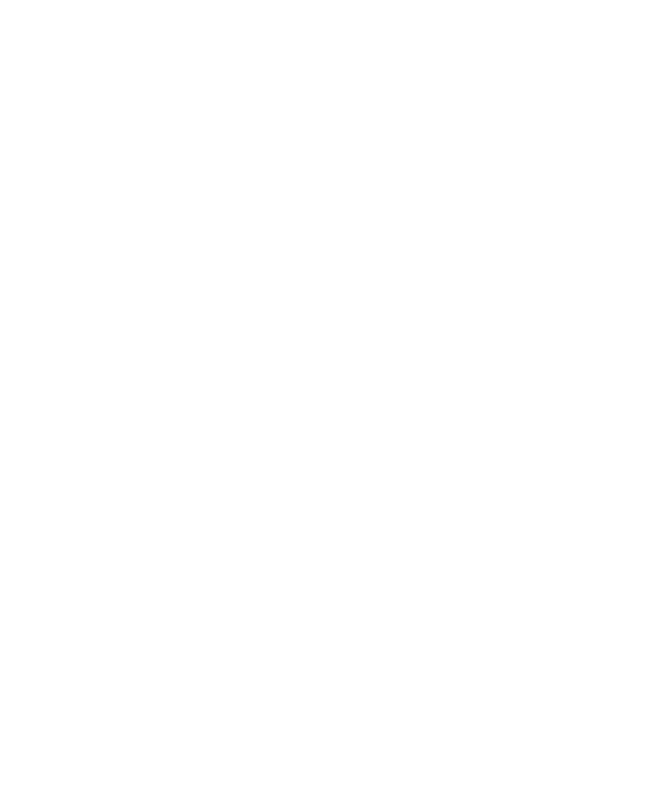
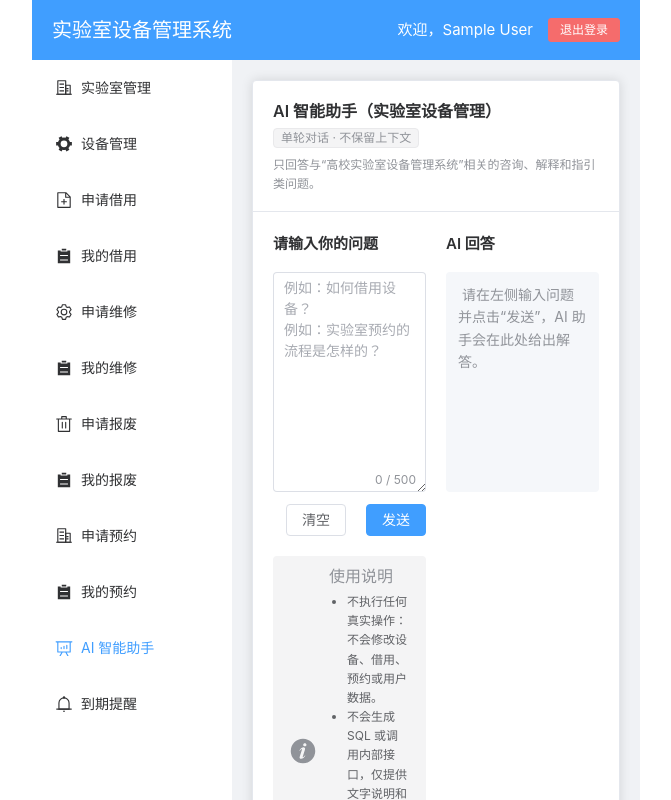
Before and after one commit to liellaaaaa/LabEqManager, a Vue app in the folder frontend/: page /ai in a window 1280 px wide. Before the commit this address had no page. Shown: the top 800 px of the page, without its empty margins (0-671 px from the left). Built offline with nearby package versions, Linux system fonts and the light colour scheme; no server answers; sample sign-in values are in the browser's storage; the HTML template or start-up script is replaced by a standard one.

Commit message:
feat : 前端实现Ai对话模块

```diff
--- /dev/null
+++ b/frontend/src/api/ai.ts
@@ -0,0 +1,23 @@
+import request from '@/utils/request'
+import type { ApiResponse } from '@/utils/request'
+
+// AI 助手请求参数
+export interface AiChatRequest {
+  message: string
+}
+
+// AI 助手响应数据
+export interface AiChatResponse {
+  answer: string
+  /**
+   * 回答来源：knowledge（知识库）或 api（通义千问API）
+   */
+  source: 'knowledge' | 'api' | string
+}
+
+// 调用后端 AI 助手接口（单轮对话）
+export const chatWithAi = async (message: string): Promise<ApiResponse<AiChatResponse>> => {
+  const payload: AiChatRequest = { message }
+  const response = await request.post<ApiResponse<AiChatResponse>>('/ai/chat', payload)
+  return response.data
+}
--- a/frontend/src/router/index.ts
+++ b/frontend/src/router/index.ts
@@ -114,6 +114,12 @@
           component: () => import('../views/ReminderView.vue'),
           meta: { requiresAuth: true },
         },
+        {
+          path: '/ai',
+          name: 'aiAssistant',
+          component: () => import('../views/AiAssistantView.vue'),
+          meta: { requiresAuth: true },
+        },
       ],
     },
     {
--- /dev/null
+++ b/frontend/src/views/AiAssistantView.vue
@@ -0,0 +1,207 @@
+<script setup lang="ts">
+import { ref } from 'vue'
+import { ElMessage } from 'element-plus'
+import { chatWithAi, type AiChatResponse } from '@/api/ai'
+
+const userInput = ref('')
+const loading = ref(false)
+const answer = ref<string | null>(null)
+const source = ref<'knowledge' | 'api' | string | null>(null)
+
+// 单轮对话：每次只根据当前输入请求一次，不保留上下文
+const handleAsk = async () => {
+  const content = userInput.value.trim()
+  if (!content) {
+    ElMessage.warning('请输入要咨询的问题')
+    return
+  }
+
+  loading.value = true
+  answer.value = null
+  source.value = null
+
+  try {
+    const res = await chatWithAi(content)
+    const data = res.data as AiChatResponse | null
+    if (data) {
+      answer.value = data.answer
+      source.value = data.source
+    } else {
+      answer.value = '未获取到有效回答，请稍后重试。'
+      source.value = null
+    }
+  } catch (error) {
+    console.error('调用 AI 助手失败', error)
+    answer.value = '调用 AI 助手失败，请稍后重试。'
+    source.value = null
+  } finally {
+    loading.value = false
+  }
+}
+
+const clearAll = () => {
+  userInput.value = ''
+  answer.value = null
+  source.value = null
+}
+</script>
+
+<template>
+  <div class="ai-assistant-container">
+    <el-card class="ai-card">
+      <template #header>
+        <div class="ai-header">
+          <div>
+            <span class="title">AI 智能助手（实验室设备管理）</span>
+            <el-tag type="info" size="small" class="tag">单轮对话 · 不保留上下文</el-tag>
+          </div>
+          <div class="tips">
+            <span>只回答与“高校实验室设备管理系统”相关的咨询、解释和指引类问题。</span>
+          </div>
+        </div>
+      </template>
+
+      <el-row :gutter="20">
+        <el-col :span="12">
+          <div class="panel">
+            <div class="panel-title">请输入你的问题</div>
+            <el-input
+              v-model="userInput"
+              type="textarea"
+              :rows="10"
+              maxlength="500"
+              show-word-limit
+              placeholder="例如：如何借用设备？&#10;例如：实验室预约的流程是怎样的？"
+            />
+            <div class="actions">
+              <el-button @click="clearAll">清空</el-button>
+              <el-button type="primary" :loading="loading" @click="handleAsk">发送</el-button>
+            </div>
+
+            <el-alert
+              class="rules"
+              type="info"
+              show-icon
+              :closable="false"
+              title="使用说明"
+            >
+              <ul>
+                <li>不执行任何真实操作：不会修改设备、借用、预约或用户数据。</li>
+                <li>不会生成 SQL 或调用内部接口，仅提供文字说明和流程指引。</li>
+                <li>对于与系统无关的内容（如政治、娱乐、生活问答等）将拒绝回答。</li>
+              </ul>
+            </el-alert>
+          </div>
+        </el-col>
+
+        <el-col :span="12">
+          <div class="panel">
+            <div class="panel-title">
+              AI 回答
+              <el-tag v-if="source" size="small" :type="source === 'knowledge' ? 'success' : 'warning'">
+                {{ source === 'knowledge' ? '知识库' : source === 'api' ? '通义千问' : source }}
+              </el-tag>
+            </div>
+            <div class="answer" v-loading="loading">
+              <template v-if="answer">
+                <pre>{{ answer }}</pre>
+              </template>
+              <template v-else>
+                <div class="placeholder">
+                  请在左侧输入问题并点击“发送”，AI 助手会在此处给出解答。
+                </div>
+              </template>
+            </div>
+          </div>
+        </el-col>
+      </el-row>
+    </el-card>
+  </div>
+</template>
+
+<style scoped>
+.ai-assistant-container {
+  padding: 0;
+}
+
+.ai-card {
+  width: 100%;
+}
+
+.ai-header {
+  display: flex;
+  flex-direction: column;
+  gap: 6px;
+}
+
+.title {
+  font-size: 16px;
+  font-weight: 600;
+  margin-right: 8px;
+}
+
+.tag {
+  vertical-align: middle;
+}
+
+.tips {
+  font-size: 12px;
+  color: #909399;
+}
+
+.panel {
+  display: flex;
+  flex-direction: column;
+  gap: 12px;
+}
+
+.panel-title {
+  font-weight: 600;
+  margin-bottom: 4px;
+  display: flex;
+  align-items: center;
+  gap: 8px;
+}
+
+.actions {
+  display: flex;
+  justify-content: flex-end;
+  gap: 8px;
+}
+
+.answer {
+  min-height: 220px;
+  max-height: 360px;
+  padding: 12px;
+  background: #f5f7fa;
+  border-radius: 4px;
+  overflow-y: auto;
+  font-size: 14px;
+  line-height: 1.6;
+  white-space: pre-wrap;
+}
+
+.answer pre {
+  margin: 0;
+  white-space: pre-wrap;
+  word-break: break-word;
+}
+
+.placeholder {
+  color: #909399;
+}
+
+.rules {
+  margin-top: 8px;
+}
+
+.rules ul {
+  margin: 0;
+  padding-left: 18px;
+}
+
+.rules li {
+  font-size: 12px;
+  color: #606266;
+}
+</style>
--- a/frontend/src/views/HomeView.vue
+++ b/frontend/src/views/HomeView.vue
@@ -124,6 +124,10 @@
               <el-icon><DataAnalysis /></el-icon>
               <span>统计报表</span>
             </el-menu-item>
+            <el-menu-item index="/ai">
+              <el-icon><DataAnalysis /></el-icon>
+              <span>AI 智能助手</span>
+            </el-menu-item>
             <el-menu-item index="/reminders">
               <el-icon><Bell /></el-icon>
               <span>到期提醒</span>
```
